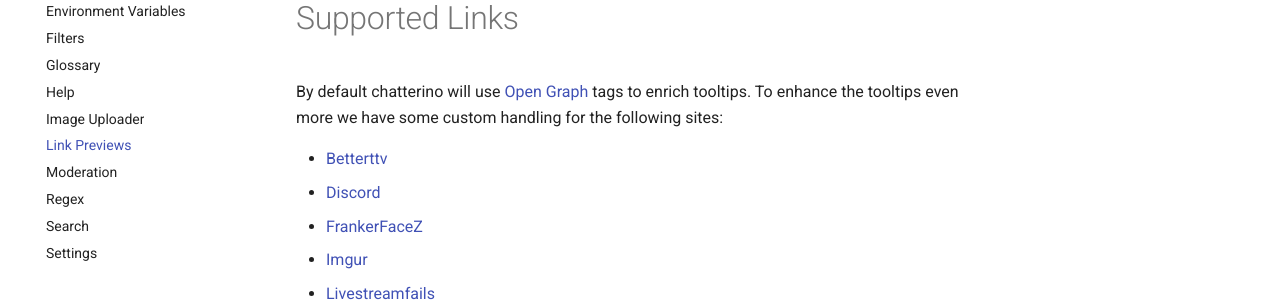
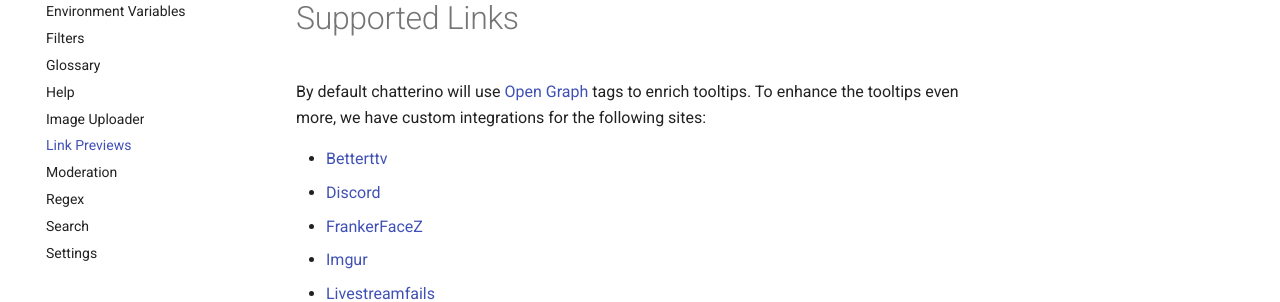
Before and after one commit to Chatterino/wiki, an MkDocs documentation site: the page built from docs/Link Previews.md, in a window 1280 px wide and 900 px high, scrolled down 361 px. Shown: the part 178-480 px from the top of the window. Built offline with MkDocs 1.6.1 and Material for MkDocs 9.7.7, drawn with Linux system fonts in a browser that asks for light colours; comment, search, counter and statistics services are not loaded.

Commit message:
Update link previews page with better grammar (#130)
Co-authored-by: pajlada <rasmus.karlsson@pajlada.com>

```diff
--- a/docs/Link Previews.md
+++ b/docs/Link Previews.md
@@ -11,7 +11,7 @@
 # Supported Links
 
 By default chatterino will use [Open Graph](https://ogp.me/) tags to enrich tooltips.
-To enhance the tooltips even more we have some custom handling for the following sites:
+To enhance the tooltips even more, we have custom integrations for the following sites:
 
 - [Betterttv](https://betterttv.com/)
 - [Discord](https://discord.com/)
```
